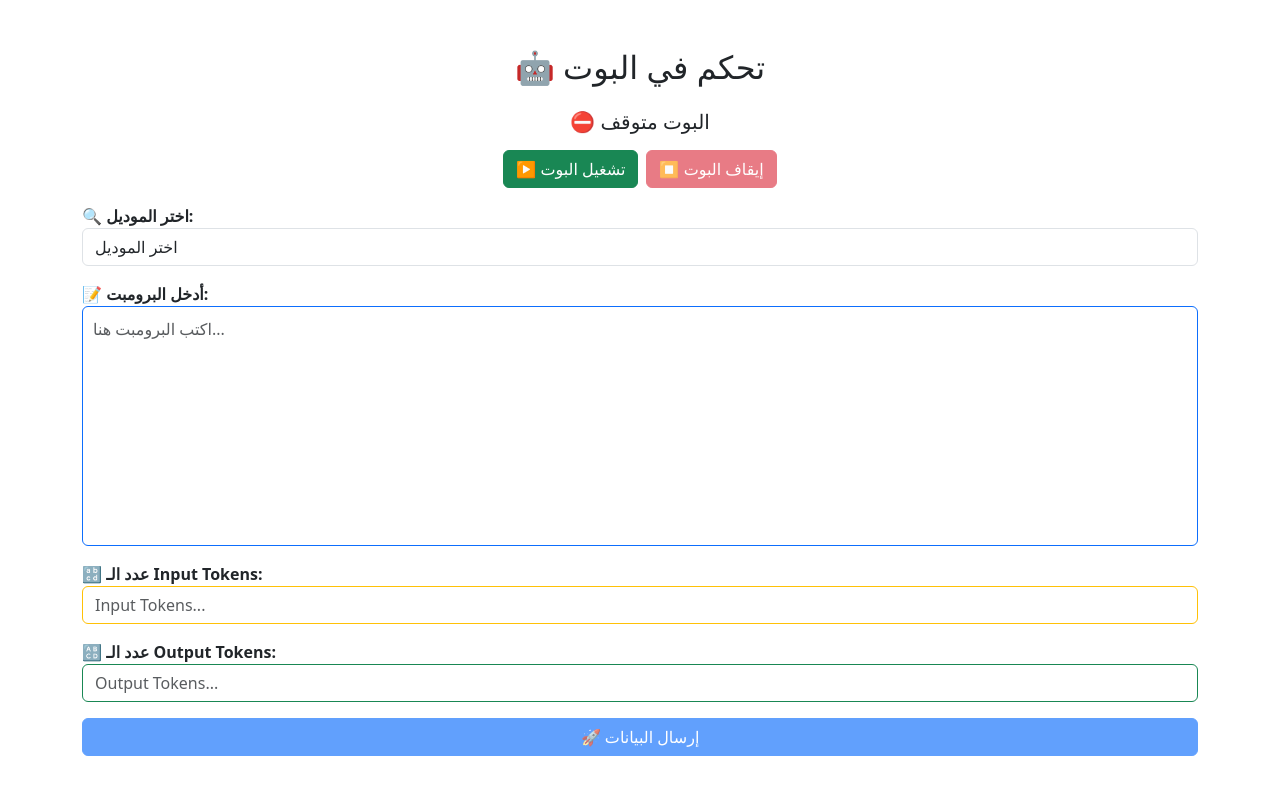
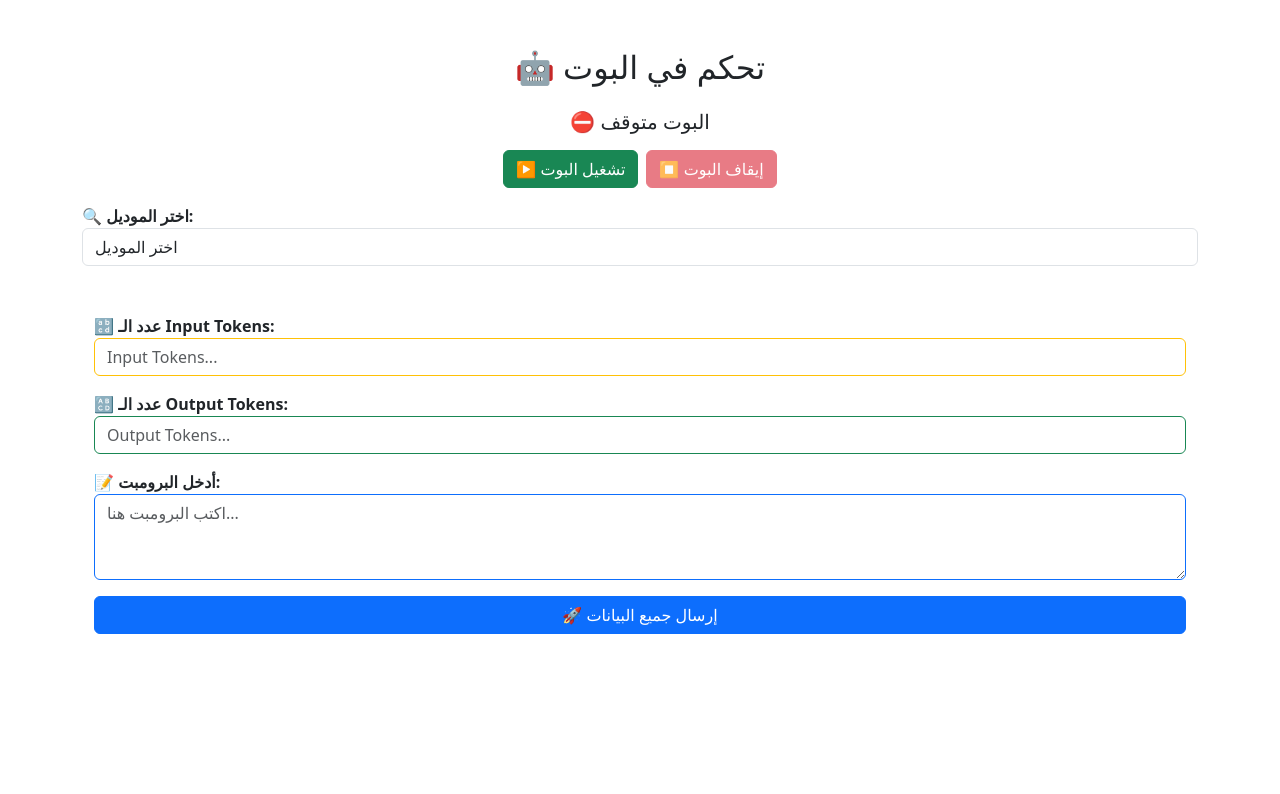
Before and after one commit to AhmedAbdElgwadHassen19/Bot-client, a React (Vite) app: page / in a window 1280 px wide. Shown: the top 794 px of the page. Built offline with nearby package versions, Linux system fonts and the light colour scheme.

Commit message:
new Flies

```diff
--- a/src/App.jsx
+++ b/src/App.jsx
@@ -1,16 +1,14 @@
 /* eslint-disable no-unused-vars */
 import { useState } from "react";
 import axios from "axios";
-import "bootstrap/dist/css/bootstrap.min.css";
-
+import { BrowserRouter as Router, Route, Routes, Link } from "react-router-dom";
+import Home from "./components/Home";
+import { TokenProvider } from "./context/TokenContext";
 function App() {
-  const [prompt, setPrompt] = useState("");
   const [model, setModel] = useState("");
-  const [message, setMessage] = useState("");
   const [botStatus, setBotStatus] = useState("⛔ البوت متوقف");
   const [botActive, setBotActive] = useState(false);
-  const [inputTokens, setInputTokens] = useState("");
-  const [outputTokens, setOutputTokens] = useState("");
+
 
   // ✅ تشغيل البوت
   const handleStartBot = async () => {
@@ -46,38 +44,11 @@ function App() {
     }
   };
 
-  // ✅ إرسال البيانات مع التحقق من الإدخال
-  const handleSubmit = async (e) => {
-    e.preventDefault();
-    if (!prompt.trim() || isNaN(inputTokens) || isNaN(outputTokens)) {
-      setMessage("⚠️ الرجاء إدخال جميع الحقول المطلوبة.");
-      return;
-    }
+  return (
+    <TokenProvider>
+    <div className="container mt-5">
 
-    setMessage("⏳ جاري إرسال البيانات...");
-    try {
-      console.log("📤 إرسال البيانات إلى الباك إند:", {
-        prompt,
-        inputTokens: parseInt(inputTokens),
-        outputTokens: parseInt(outputTokens)
-      });
-
-      const response = await axios.post("https://bots-api-production.up.railway.app/api/send-prompt", {
-        prompt,
-        inputTokens: parseInt(inputTokens),
-        outputTokens: parseInt(outputTokens)
-      });
-
-      setMessage("✅ تم إرسال البيانات ومعالجة الاستجابة!");
-      console.log("🔹 رد البوت:", response.data.response);
-
-    } catch (error) {
-      console.error("❌ خطأ أثناء إرسال الطلب:", error);
-      setMessage("❌ حدث خطأ أثناء إرسال البيانات.");
-    }
-  };
-  return (
-    <div className="container mt-5">
+      <Router>
       <h2 className="text-center mb-4">🤖 تحكم في البوت</h2>
       <div className="text-center mb-3">
         <h5>{botStatus}</h5>
@@ -91,50 +62,23 @@ function App() {
       <div className="form-group mt-3">
         <label className="fw-bold">🔍 اختر الموديل:</label>
         <select className="form-control" value={model} onChange={handleModelChange} required>
-          <option value="">اختر الموديل</option>
-          <option value="gemini-1.5-pro">Gemini 1.5 Pro</option>
-          <option value="gemini-1.0-pro">Gemini 1.0 Pro</option>
-          <option value="gemini-1.5-flash">gemini 1.5 flash</option>
-        </select>
+  <option value="">اختر الموديل</option>
+  <option value="gemini-1.5-pro">Gemini 1.5 Pro</option>
+  <option value="gemini-1.5-flash">Gemini 1.5 Flash</option>
+  <option value="gemini-2.0-flash-lite-001">Gemini 2.0 Flash-lite </option>
+  <option value="gemini-2.0-flash-001">Gemini 2.0 Flash </option>
+</select>
+
       </div>
 
-      <div className="form-group mt-3">
-        <label className="fw-bold">📝 أدخل البرومبت:</label>
-        <textarea className="form-control border-primary" value={prompt} onChange={(e) => setPrompt(e.target.value)} rows="3" placeholder="اكتب البرومبت هنا..." style={{ resize: "none", fontSize: "16px", padding: "10px" , height:"15rem"}}></textarea>
-      </div>
+        <Routes>
+          <Route path="/" element={<Home />} />
+        </Routes>
+      </Router>
 
-      <div className="form-group mt-3">
-  <label className="fw-bold">🔡 عدد الـ Input Tokens:</label>
-  <input
-    type="number"
-    className="form-control border-warning"
-    value={inputTokens}
-    onChange={(e) => setInputTokens(e.target.value ? parseInt(e.target.value) : "")}
-    placeholder="Input Tokens..."
-  />
-</div>
+    </div>
+    </TokenProvider>
 
-      <div className="form-group mt-3">
-  <label className="fw-bold">🔠 عدد الـ Output Tokens:</label>
-  <input
-    type="number"
-    className="form-control border-success"
-    value={outputTokens}
-    onChange={(e) => setOutputTokens(e.target.value ? parseInt(e.target.value) : "")}
-    placeholder="Output Tokens..."
-  />
-</div>
-
-      <button
-  type="submit"
-  className="btn btn-primary w-100 mt-3"
-  onClick={handleSubmit}
-  disabled={isNaN(inputTokens) || isNaN(outputTokens) || !prompt.trim()}>
-  🚀 إرسال البيانات
-</button>
-
-      {message && <div className="alert alert-info mt-3">{message}</div>}
-    </div>
   );
 }
 
--- /dev/null
+++ b/src/components/Home.jsx
@@ -0,0 +1,12 @@
+import PromptPage from "./PromptPage";
+import Tokens from "./Tokens";
+function Home() {
+  return (
+    <>
+        <Tokens/>
+        <PromptPage/>
+    </>
+  );
+}
+
+export default Home;
--- /dev/null
+++ b/src/components/PromptPage.jsx
@@ -0,0 +1,57 @@
+import { useState, useContext } from "react";
+import axios from "axios";
+import { TokenContext } from "../context/TokenContext"; // ✅ استيراد الـ Context لحفظ التوكنات
+
+function PromptPage() {
+  const { inputTokens, outputTokens } = useContext(TokenContext); // ✅ جلب القيم المخزنة في `Context`
+  const [prompt, setPrompt] = useState("");
+  const [message, setMessage] = useState("");
+
+  const handleSubmit = async (e) => {
+    e.preventDefault();
+
+    if (!prompt.trim() || isNaN(parseInt(inputTokens)) || isNaN(parseInt(outputTokens))) {
+      setMessage("❌ الرجاء إدخال برومبت صحيح وإرسال التوكنات أولًا.");
+      return;
+    }
+
+    setMessage("⏳ جاري إرسال البيانات...");
+
+    try {
+      await axios.post("https://bots-api-production.up.railway.app/api/send-prompt", {
+        prompt,
+        inputTokens: parseInt(inputTokens),
+        outputTokens: parseInt(outputTokens)
+      });
+
+      setMessage("✅ تم إرسال البرومبت بنجاح!");
+    } catch (error) {
+      console.error("❌ خطأ أثناء الإرسال:", error);
+      setMessage("❌ حدث خطأ أثناء إرسال البيانات.");
+    }
+  };
+
+  return (
+    <div className="container">
+
+      <div className="form-group mt-3">
+        <label className="fw-bold">📝 أدخل البرومبت:</label>
+        <textarea
+          className="form-control border-primary"
+          value={prompt}
+          onChange={(e) => setPrompt(e.target.value)}
+          rows="3"
+          placeholder="اكتب البرومبت هنا..."
+        ></textarea>
+      </div>
+
+      <button type="submit" className="btn btn-primary w-100 mt-3" onClick={handleSubmit}>
+        🚀 إرسال جميع البيانات
+      </button>
+
+      {message && <div className="alert alert-info mt-3">{message}</div>}
+    </div>
+  );
+}
+
+export default PromptPage;
--- /dev/null
+++ b/src/components/Tokens.jsx
@@ -0,0 +1,61 @@
+import { useContext, useState } from "react";
+import axios from "axios";
+import { TokenContext } from "../context/TokenContext";
+
+function Tokens() {
+  const { setInputTokens, setOutputTokens } = useContext(TokenContext); // ✅ جلب الدوال من الـ Context
+  const [localInputTokens, setLocalInputTokens] = useState("");
+  const [localOutputTokens, setLocalOutputTokens] = useState("");
+  const [message, setMessage] = useState("");
+
+  // ✅ حفظ القيم تلقائيًا في Context عند فقدان التركيز (`onBlur`)
+  const handleBlur = async () => {
+    const input = parseInt(localInputTokens);
+    const output = parseInt(localOutputTokens);
+
+    if (!isNaN(input) && !isNaN(output)) {
+      setInputTokens(input);
+      setOutputTokens(output);
+
+      try {
+        await axios.post("https://bots-api-production.up.railway.app/api/tokens", { inputTokens: input, outputTokens: output });
+        setMessage("✅ تم حفظ القيم وإرسالها تلقائيًا!");
+      } catch (error) {
+        console.error("❌ خطأ أثناء الإرسال:", error);
+        setMessage("❌ حدث خطأ أثناء إرسال البيانات.");
+      }
+    }
+  };
+
+  return (
+    <div className="container mt-5">
+
+      <div className="form-group mt-3">
+        <label className="fw-bold">🔡 عدد الـ Input Tokens:</label>
+        <input
+          type="number"
+          className="form-control border-warning"
+          value={localInputTokens}
+          onChange={(e) => setLocalInputTokens(e.target.value)}
+          placeholder="Input Tokens..."
+        />
+      </div>
+
+      <div className="form-group mt-3">
+        <label className="fw-bold">🔠 عدد الـ Output Tokens:</label>
+        <input
+          type="number"
+          className="form-control border-success"
+          value={localOutputTokens}
+          onChange={(e) => setLocalOutputTokens(e.target.value)}
+          onBlur={handleBlur} // ✅ حفظ البيانات تلقائيًا عند فقدان التركيز
+          placeholder="Output Tokens..."
+        />
+      </div>
+
+      {message && <div className="alert alert-info mt-3">{message}</div>}
+    </div>
+  );
+}
+
+export default Tokens;
--- /dev/null
+++ b/src/context/TokenContext.jsx
@@ -0,0 +1,16 @@
+/* eslint-disable react/prop-types */
+import { createContext, useState } from "react";
+
+// ✅ إنشاء Context جديد لحفظ القيم بين الصفحات
+export const TokenContext = createContext();
+
+export function TokenProvider({ children }) {
+  const [inputTokens, setInputTokens] = useState("");
+  const [outputTokens, setOutputTokens] = useState("");
+
+  return (
+    <TokenContext.Provider value={{ inputTokens, setInputTokens, outputTokens, setOutputTokens }}>
+      {children}
+    </TokenContext.Provider>
+  );
+}
```
Also changed, not shown: src/components/Header.jsx (deleted, +0 -9 lines), src/pages/Home.jsx (deleted, +0 -9 lines), src/App.css (deleted), src/redux/store.js (deleted), src/styles/Header.css (deleted).
